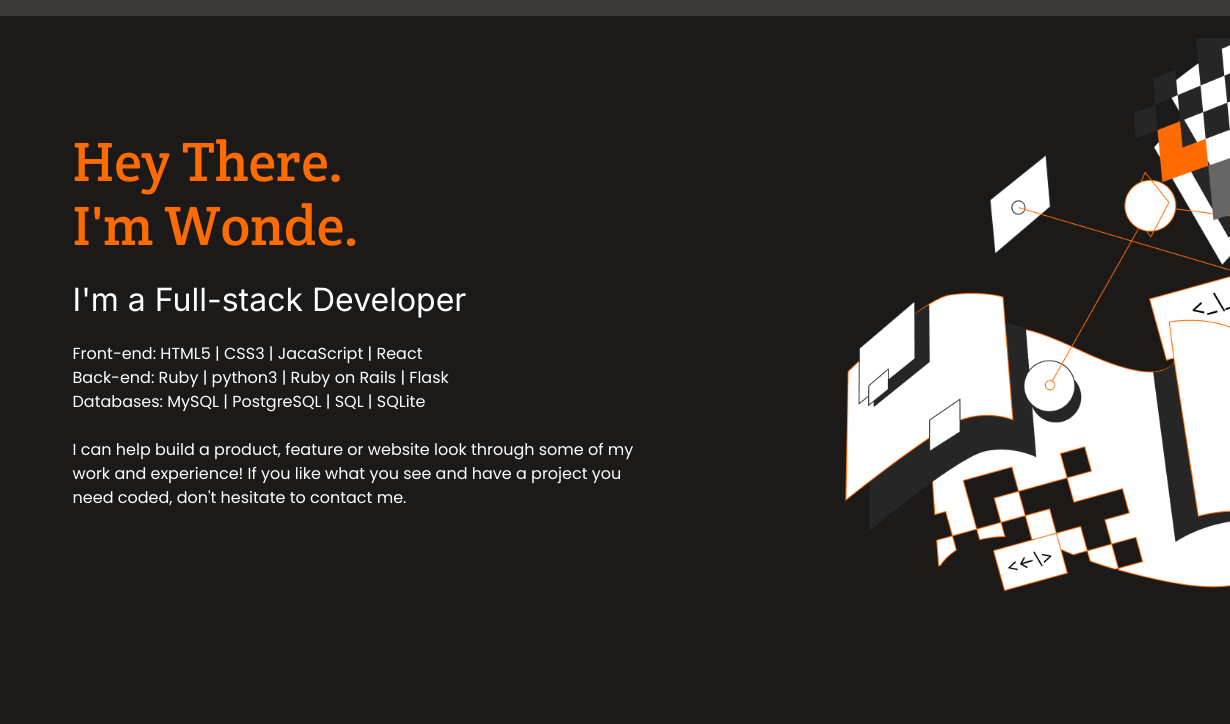
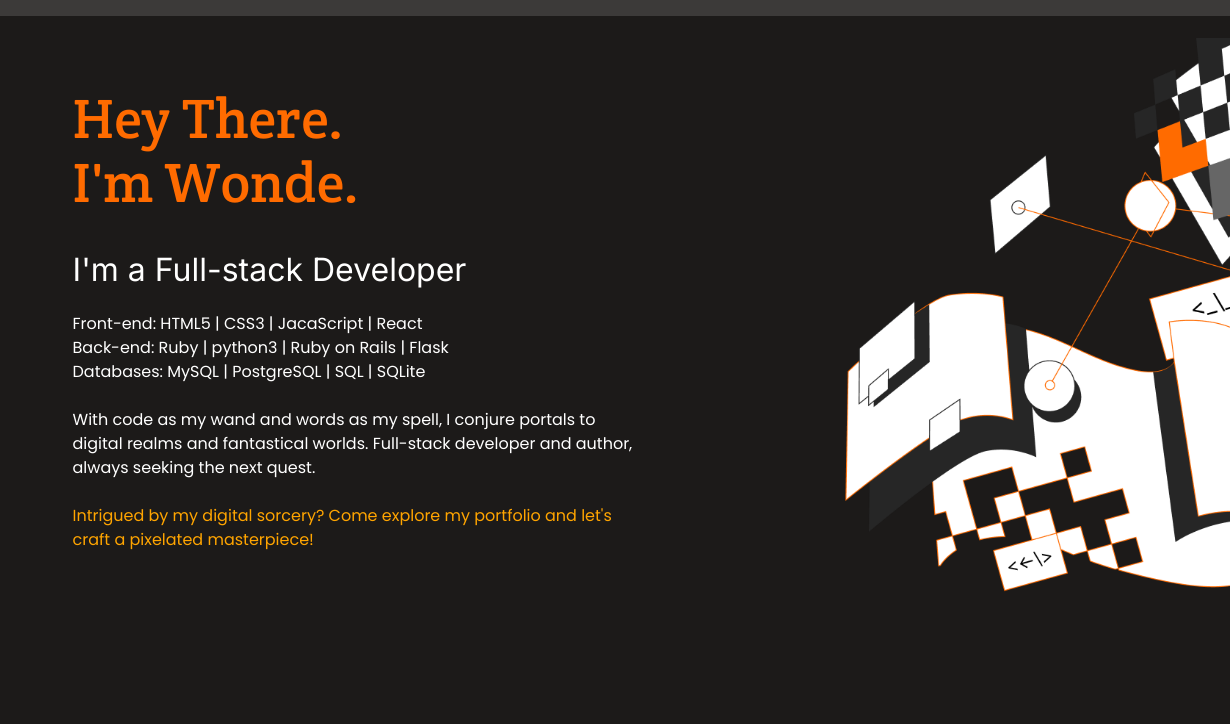
Before and after one commit to wacoo/Portfolio-Project, a website: page index.html in a window 1280 px wide. Shown: the part 76-800 px from the top of the page, 50-1280 px from the left. Drawn offline with Linux system fonts and the light colour scheme.

Commit message:
Fix portfolio based on suggestion by reviewer

```diff
--- a/index.html
+++ b/index.html
@@ -50,7 +50,7 @@
           <a href="#contact">Contact</a>
         </li>
         <li>
-          <a href="mailto:wabaham9@gmail.com"><img src="static/images/mail.png" alt="Twitter"></a>
+          <a href="mailto:wabaham9@gmail.com"><img src="static/images/mail.png" alt="Email"></a>
         </li>
       </ul>
     </nav>
@@ -59,7 +59,9 @@
     <section class="introduction padding_lr">
       <div class="intro_content">
         <div class="name margin_bottom">
-          <h1> Hey There.<br>I'm Wonde.</h1>
+          <h1>
+            <span class="greeting"> Hey There.</span><br>
+            <span class="my-name">I'm Wonde.</span></h1>
         </div>
         <div class="occupation margin_bottom">
           <p>I'm a Full-stack Developer</p>
@@ -68,11 +70,10 @@
           <p>Front-end: HTML5 | CSS3 | JacaScript | React
           <p> Back-end: Ruby | python3 | Ruby on Rails | Flask</p>
           <p>Databases: MySQL | PostgreSQL | SQL | SQLite</p>
-
           <br>
-          <p>I can help build a product, feature or website look through some of my work and experience! If you like
-            what
-            you see and have a project you need coded, don't hesitate to contact me.</p>
+          <p>With code as my wand and words as my spell, I conjure portals to digital realms and fantastical worlds. Full-stack developer and author, always seeking the next quest.</p>
+          <br>
+          <p class="invitation">Intrigued by my digital sorcery? Come explore my portfolio and let's craft a pixelated masterpiece!</p>
         </div>
       </div>
       <div class="social">
@@ -81,7 +82,7 @@
             <a href="https://github.com/wacoo" target="_blank"><img src="static/images/github.png" alt="Wonde's github page"></a>
           </li>
           <li>
-            <a href="https://linkedin.com/in/wondmagegn-abriham-b867289a" target="_blank"><img src="static/images/linkedin.png"
+            <a href="https://linkedin.com/in/wondmagegn-abriham" target="_blank"><img src="static/images/linkedin.png"
                 alt="Wonde's linkedin page"></a>
           </li>
           <li>
@@ -107,11 +108,7 @@
       <div class="bottom_line">
         <div class="about_summary padding_lr">
           <h2>About me</h2>
-          <p>Hello I’m a software developer! I can help you build a product , feature or website Look through some of my
-            work and experience! If you like what you see and have a project you need coded, don’t hesitate to contact
-            me.
-            Get my resume
-          </p>
+          <p>Crafting digital realms with my code wand and spinning tales with the magic of words, I'm a full-stack developer and storyteller embarking on a mystical transition from desktop to web development. In the past, I wove spells to uncover document forgery using digital signatures and QR codes. My conjured creations include a web-based Document Management System and an enchanted Market Analysis application. Always on the lookout for the next enchanting quest in this fantastical coding adventure.</p>
         </div>
         <div class="buttons">
           <a href="https://docs.google.com/document/d/1yxcDKNcmXq35X5gLm-2g0Dc0cTu8G01tyB3493Ai8LQ/edit?usp=sharing" target="_blank">Get my resume</a>
@@ -192,7 +189,7 @@
           <a href="https://github.com/wacoo" target="_blank"><img src="static/images/github2.png" alt="Wonde's github page"></a>
         </li>
         <li>
-          <a href="https://linkedin.com/in/wondmagegn-abriham-b867289a" target="_blank"><img src="static/images/linkedin2.png"
+          <a href="https://linkedin.com/in/wondmagegn-abriham" target="_blank"><img src="static/images/linkedin2.png"
               alt="Wonde's linkedin page"></a>
         </li>
         <li>
--- a/package.json
+++ b/package.json
@@ -4,7 +4,7 @@
   "description": "<a name=\"readme-top\"></a>",
   "main": "index.js",
   "scripts": {
-    "build": "babel static -d dist",
+    "build": "parcel build index.html --out-dir build",
     "test": "echo \"Error: no test specified\" && exit 1"
   },
   "keywords": [],
--- a/static/popup.js
+++ b/static/popup.js
@@ -260,6 +260,8 @@
 
     popUpObject.aLive.href = popUpData[x].link_to_live_version;
     popUpObject.aSource.href = popUpData[x].link_to_source;
+    popUpObject.aLive.target = '_blank';
+    popUpObject.aSource.target = '_blank';
     popUpObject.aLive.innerHTML = popUpData[x].live_btn_txt;
     popUpObject.aSource.innerHTML = popUpData[x].source_btn_txt;
   });
--- a/static/style.css
+++ b/static/style.css
@@ -73,6 +73,38 @@
   font-weight: 400;
   line-height: 64px;
   font-family: 'Crete Round', serif;
+  width: 100%;
+  overflow: hidden;
+}
+
+.introduction .name h1 .greeting,
+.introduction .name h1 .my-name {
+  display: inline-block;
+}
+
+.introduction .name h1 .my-name::after {
+  content: '|';
+  display: inline-block;
+  animation: cursor-blink 0.8s step-end infinite;
+}
+
+.introduction .name h1 .my-name {
+  white-space: nowrap;
+  overflow: hidden;
+  width: 0;
+  animation: typing 2s steps(10) forwards infinite;
+}
+
+@keyframes cursor-blink {
+  50% {
+    opacity: 0;
+  }
+}
+
+@keyframes typing {
+  to {
+    width: 100%;
+  }
 }
 
 .occupation p {
@@ -95,6 +127,10 @@
 .links ul {
   display: flex;
   list-style-type: none;
+}
+
+.invitation {
+  color: orange;
 }
 
 .languages ul {
@@ -635,8 +671,8 @@
 }
 
 .show_case .img_p_holder:hover {
-  transition: transform 0.5s ease-in;
-  transform: scaleX(1.03);
+  transition: transform 0.3s ease-in;
+  transform: scale(1.03);
 }
 
 .buttons a:hover,
```
Also changed, not shown: .babelrc (deleted), dist/input_validation.js (deleted), dist/persistence.js (deleted), dist/popup.js (deleted), dist/projects.js (deleted), dist/script.js (deleted), 1 other file.
